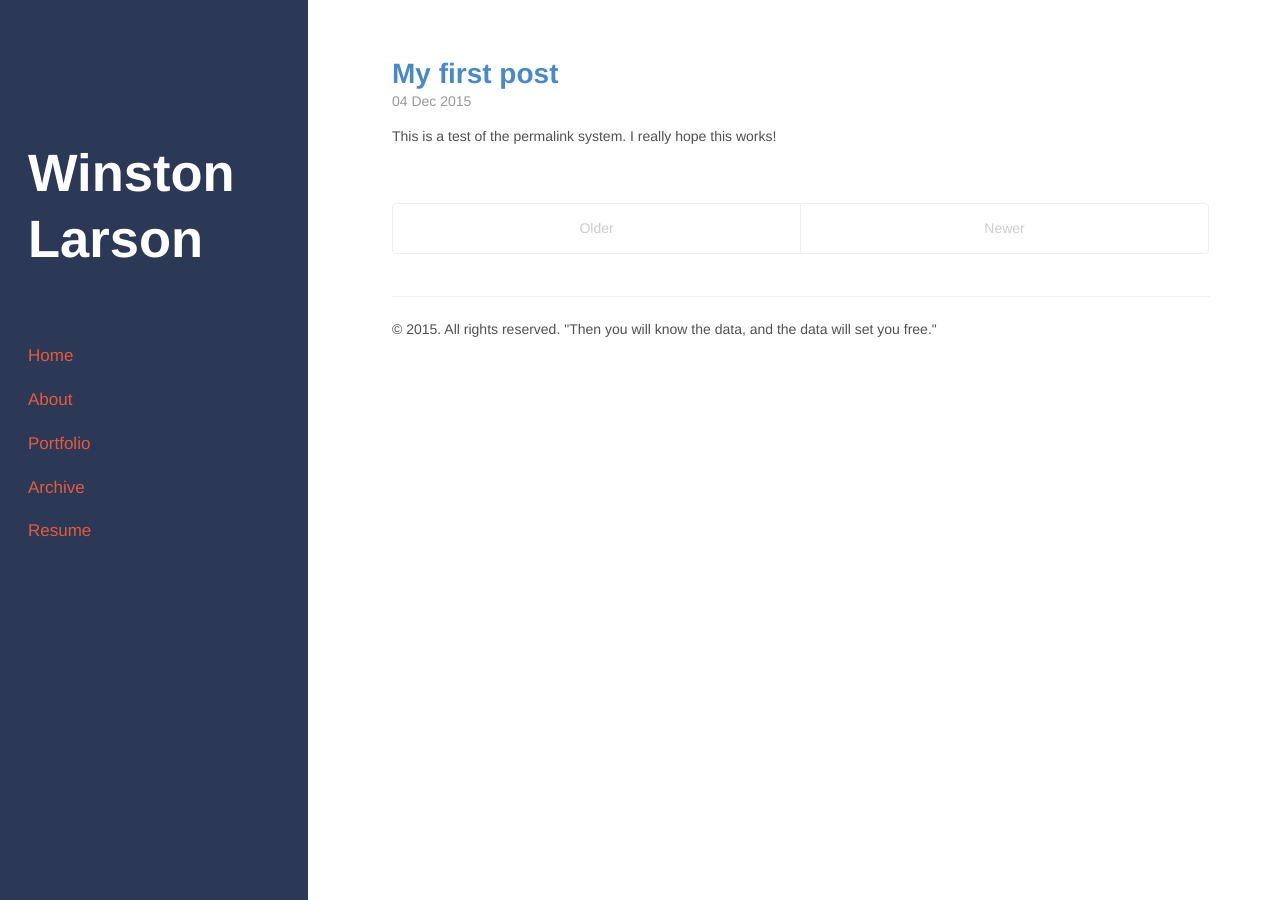
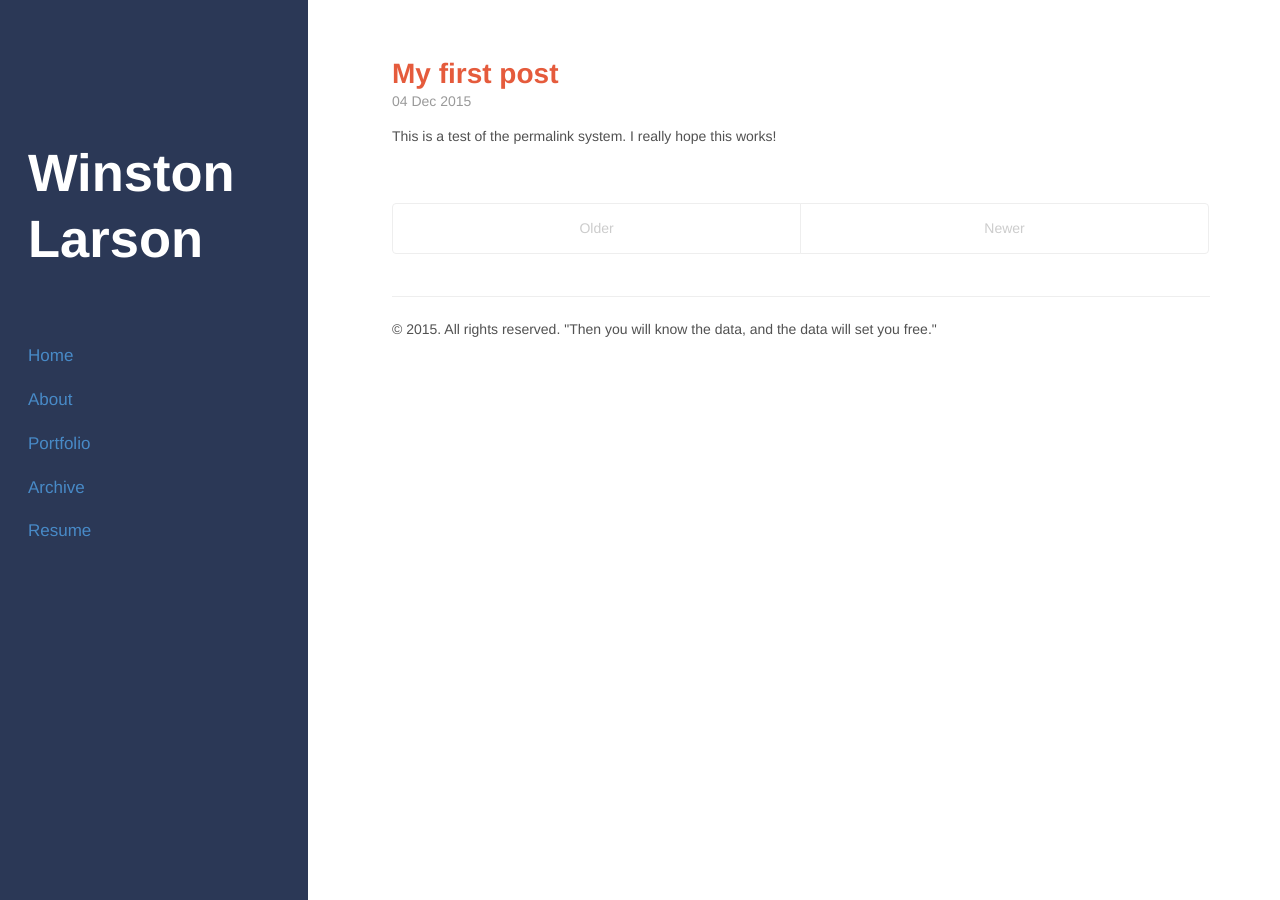
Before and after one commit to winstonlarson/old_website, a Jekyll site: the page built from index.html, in a window 1280 px wide. Built offline with Jekyll 4.4.1, drawn with Linux system fonts in a browser that asks for light colours; some web fonts are replaced; the list of posts is cut into pages by our own code.

Commit message:
More colors

```diff
--- a/public/css/hyde.css
+++ b/public/css/hyde.css
@@ -77,7 +77,7 @@ html {
 
 /* Sidebar links */
 .sidebar a {
-  color: #E55B3C;
+  color: #488AC7;
 }
 
 /* About section */
--- a/public/css/poole.css
+++ b/public/css/poole.css
@@ -339,12 +339,12 @@ tbody tr:nth-child(odd) th {
 .page-title,
 .post-title,
 .post-title a {
-  color: #488AC7;
+  color: #E55B3C;
 }
 .page-title,
 .post-title {
   margin-top: 0;
-  color: #488AC7;
+  color: #E55B3C;
 }
 
 /* Meta data line below post title */
```
